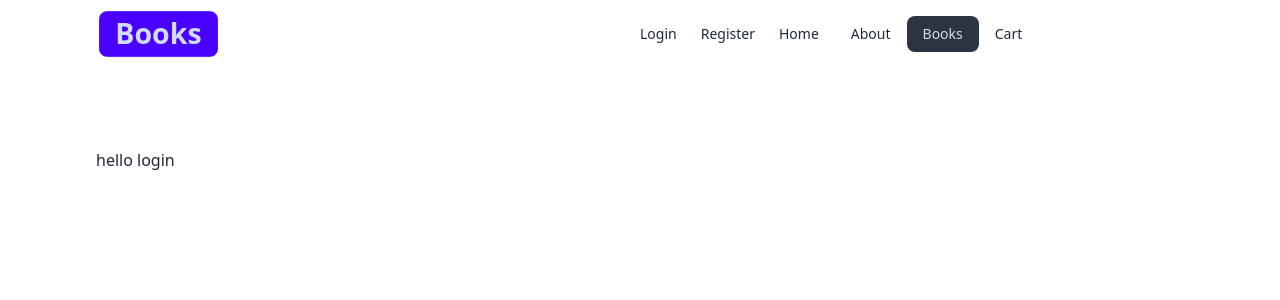
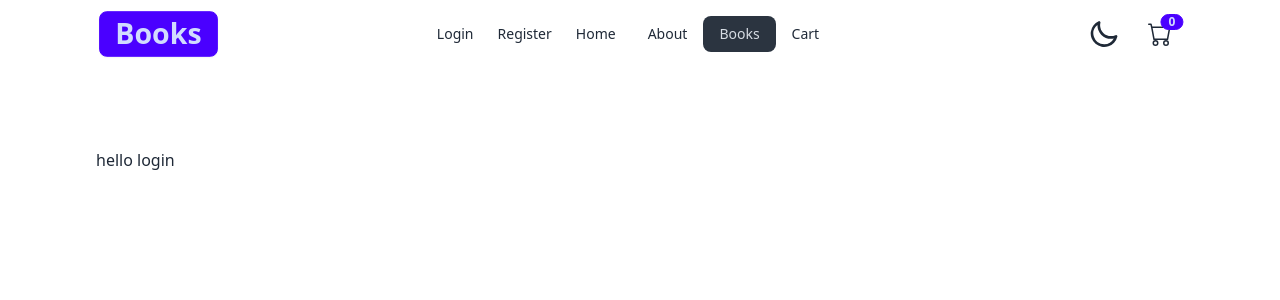
Before and after one commit to nirmalks/bookstore-react, a React (Vite) app: page /books in a window 1280 px wide. Shown: the top 300 px of the page. Built offline with nearby package versions, Linux system fonts and the light colour scheme; no server answers.

Commit message:
add theme toggle functionality and cart icon base in navbar

```diff
--- a/src/components/Navbar.tsx
+++ b/src/components/Navbar.tsx
@@ -3,14 +3,18 @@
 import { Link } from 'react-router';
 import { useDispatch, useSelector } from 'react-redux';
 import { useQueryClient } from '@tanstack/react-query';
-import { logoutUser } from '../features/user/userSlice';
+import { logoutUser, toggleTheme } from '../features/user/userSlice';
+import { BsCart } from 'react-icons/bs';
 
 const Navbar = () => {
   const navigate = useNavigate();
   const dispatch = useDispatch();
   const queryClient = useQueryClient();
   const user = useSelector((state) => state.userState.user);
-
+  const numItemsInCart = useSelector((state) => state.cartState.numItemsInCart);
+  const handleTheme = () => {
+    dispatch(toggleTheme());
+  };
   const handleLogout = () => {
     navigate('/');
     dispatch(logoutUser());
@@ -50,6 +54,37 @@
           <NavLinks></NavLinks>
         </ul>
       </div>
+      <div className="navbar-end">
+        <label className="swap swap-rotate">
+          <input type="checkbox" onChange={handleTheme} />
+
+          {/* sun icon */}
+          <svg
+            className="swap-on h-8 w-8 fill-current"
+            xmlns="http://www.w3.org/2000/svg"
+            viewBox="0 0 24 24"
+          >
+            <path d="M5.64,17l-.71.71a1,1,0,0,0,0,1.41,1,1,0,0,0,1.41,0l.71-.71A1,1,0,0,0,5.64,17ZM5,12a1,1,0,0,0-1-1H3a1,1,0,0,0,0,2H4A1,1,0,0,0,5,12Zm7-7a1,1,0,0,0,1-1V3a1,1,0,0,0-2,0V4A1,1,0,0,0,12,5ZM5.64,7.05a1,1,0,0,0,.7.29,1,1,0,0,0,.71-.29,1,1,0,0,0,0-1.41l-.71-.71A1,1,0,0,0,4.93,6.34Zm12,.29a1,1,0,0,0,.7-.29l.71-.71a1,1,0,1,0-1.41-1.41L17,5.64a1,1,0,0,0,0,1.41A1,1,0,0,0,17.66,7.34ZM21,11H20a1,1,0,0,0,0,2h1a1,1,0,0,0,0-2Zm-9,8a1,1,0,0,0-1,1v1a1,1,0,0,0,2,0V20A1,1,0,0,0,12,19ZM18.36,17A1,1,0,0,0,17,18.36l.71.71a1,1,0,0,0,1.41,0,1,1,0,0,0,0-1.41ZM12,6.5A5.5,5.5,0,1,0,17.5,12,5.51,5.51,0,0,0,12,6.5Zm0,9A3.5,3.5,0,1,1,15.5,12,3.5,3.5,0,0,1,12,15.5Z" />
+          </svg>
+
+          {/* moon icon */}
+          <svg
+            className="swap-off h-8 w-8 fill-current"
+            xmlns="http://www.w3.org/2000/svg"
+            viewBox="0 0 24 24"
+          >
+            <path d="M21.64,13a1,1,0,0,0-1.05-.14,8.05,8.05,0,0,1-3.37.73A8.15,8.15,0,0,1,9.08,5.49a8.59,8.59,0,0,1,.25-2A1,1,0,0,0,8,2.36,10.14,10.14,0,1,0,22,14.05,1,1,0,0,0,21.64,13Zm-9.5,6.69A8.14,8.14,0,0,1,7.08,5.22v.27A10.15,10.15,0,0,0,17.22,15.63a9.79,9.79,0,0,0,2.1-.22A8.11,8.11,0,0,1,12.14,19.73Z" />
+          </svg>
+        </label>
+        <NavLink to="cart" className="btn btn-ghost btn-circle btn-md ml-4">
+          <div className="indicator">
+            <BsCart className="h-6 w-6" />
+            <span className="badge badge-sm badge-primary indicator-item">
+              {numItemsInCart}
+            </span>
+          </div>
+        </NavLink>
+      </div>
     </div>
   );
 };
--- a/src/features/cart/cartSlice.ts
+++ b/src/features/cart/cartSlice.ts
@@ -1,17 +1,36 @@
 import { createSlice } from '@reduxjs/toolkit';
 
+const defaultState = {
+  cartItems: [],
+  numItemsInCart: 0,
+  cartTotal: 0,
+  shipping: 50,
+  tax: 0,
+  orderTotal: 0,
+};
 
-const initialState = {
-  user: {},
-  theme: {},
+const getCartFromLocalStorage = () => {
+  return JSON.parse(localStorage.getItem('cart')) || defaultState;
 };
 
 const cartSlice = createSlice({
   name: 'cart',
-  initialState,
+  initialState: getCartFromLocalStorage(),
   reducers: {
+    addItem: () => {
 
+    },
+    clearCart: () => {
+
+    },
+    removeItem: () => {
+
+    },
+    editItem: () => {
+
+    }
   },
 });
 
+export const { addItem, clearCart, removeItem, editItem } = cartSlice.actions;
 export default cartSlice.reducer;
```
